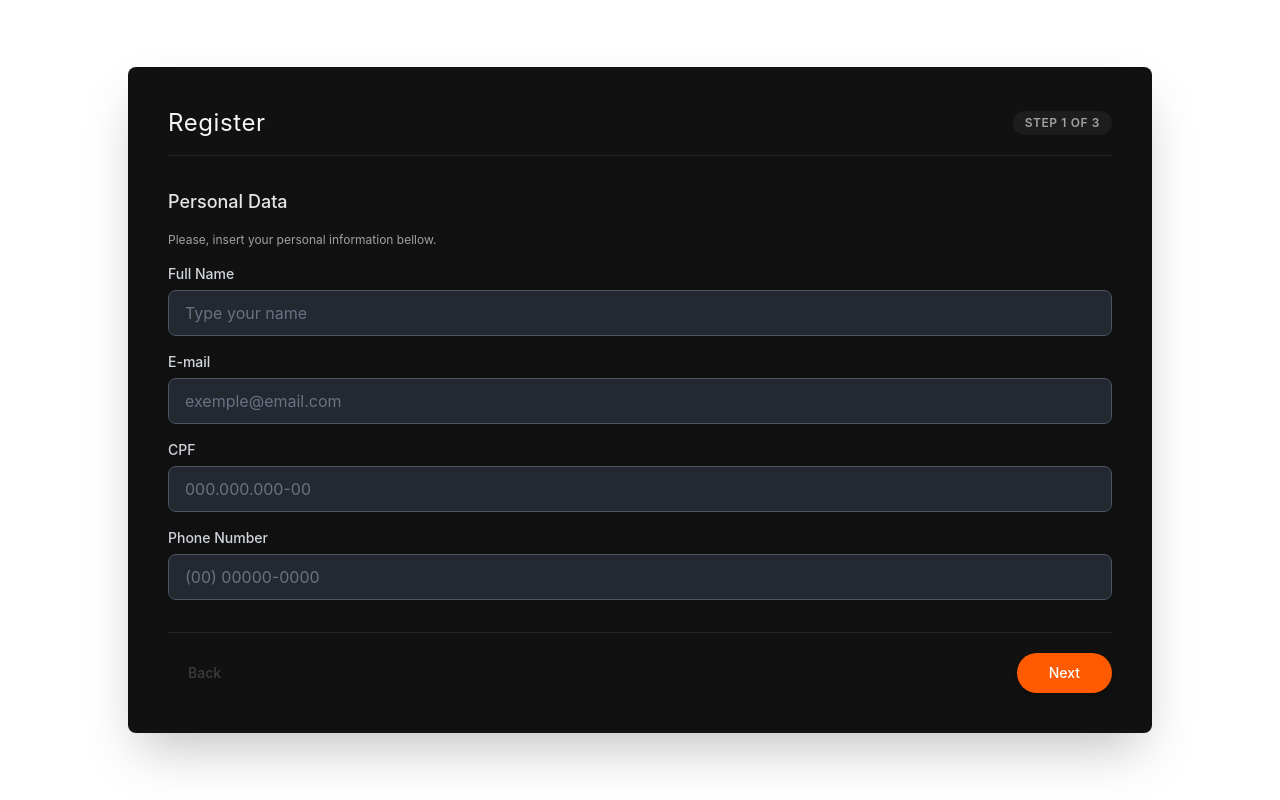
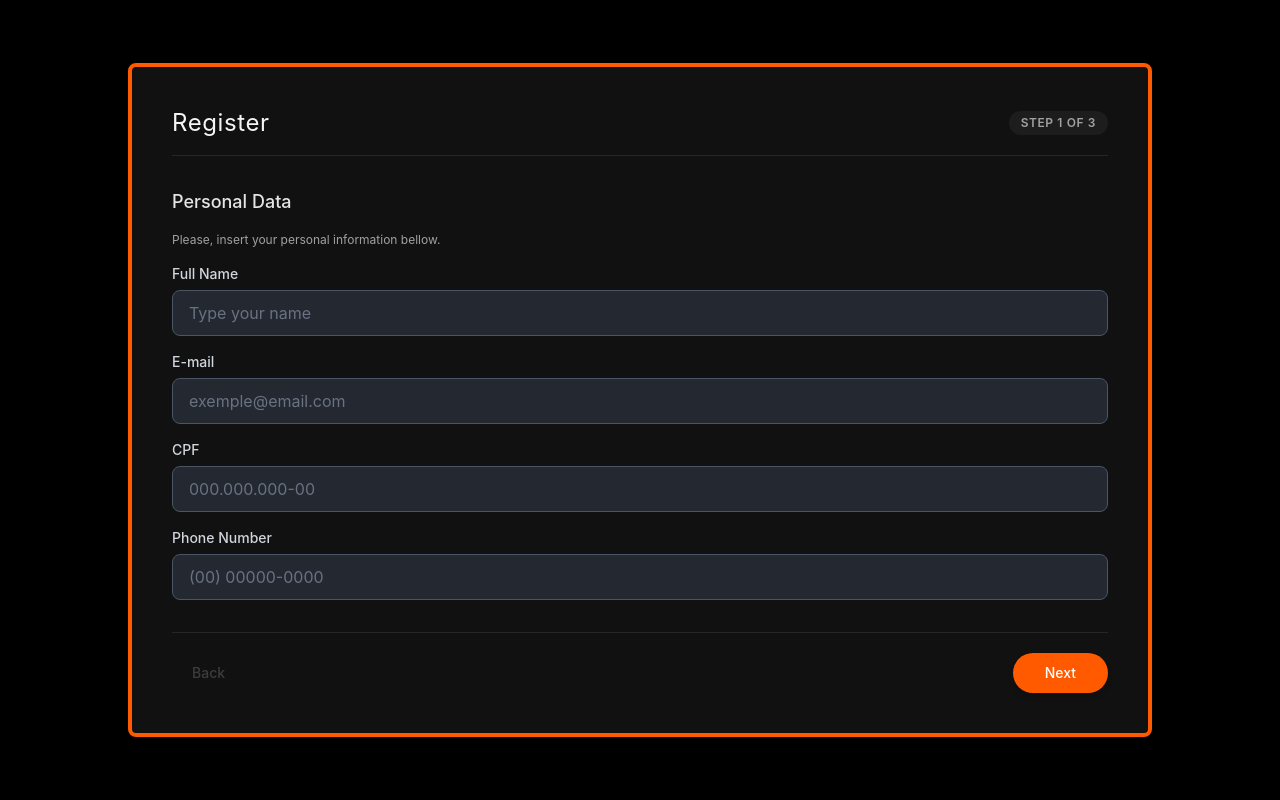
Before and after one commit to daniel27072007/Dynamic-form-rigid-validation, a React (Vite) app in the folder dynamic-form/: page / in a window 1280 px wide. Built offline with nearby package versions, Linux system fonts and the light colour scheme.

Commit message:
changed bg color and added a orange border

```diff
--- a/dynamic-form/src/App.jsx
+++ b/dynamic-form/src/App.jsx
@@ -7,8 +7,8 @@ function App() {
   const prevStep = () => setStep((prev) => Math.max(prev - 1, 1))
 
   return (
-    <div className="flex min-h-screen items-center justify-center bg-white p-4 text-white font-sans">
-      <div className="w-full max-w-5xl min-h-max rounded-lg bg-[#111111] p-10 shadow-2xl">
+    <div className="flex min-h-screen items-center justify-center bg-black p-4 text-white font-sans">
+      <div className="w-full max-w-5xl min-h-max border-4 border-[#FF5A00] rounded-lg bg-[#111111] p-10 shadow-2xl">
         {/* Indicador Visual de Progresso */}
         <div className="mb-8 flex items-center justify-between border-b border-neutral-800 pb-4">
           <h1 className="text-2xl font-normal tracking-wide text-neutral-100">Register</h1>
```
